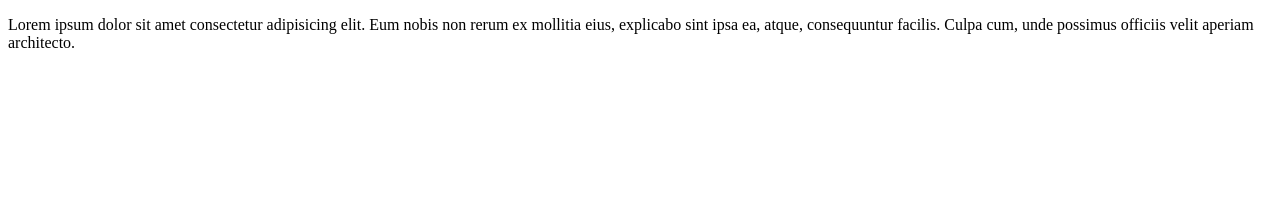
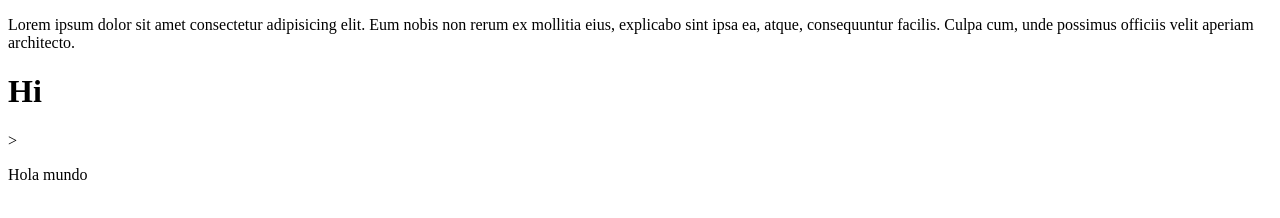
Before and after one commit to jose-j-hv/primer-repositorio, a plain HTML site: page index.html in a window 1280 px wide. Drawn offline with Linux system fonts and the light colour scheme.

Commit message:
Agrege algo bien rato

```diff
--- a/index.html
+++ b/index.html
@@ -5,6 +5,10 @@
     <meta name="viewport" content="width=device-width, initial-scale=1.0">
     <title>Document</title>
     <p>Lorem ipsum dolor sit amet consectetur adipisicing elit. Eum nobis non rerum ex mollitia eius, explicabo sint ipsa ea, atque, consequuntur facilis. Culpa cum, unde possimus officiis velit aperiam architecto.</p>
+    <div id="primero">
+        <h1>Hi</h1>>
+        <p>Hola mundo</p>
+    </div>
 </head>
 <body>
 
```
